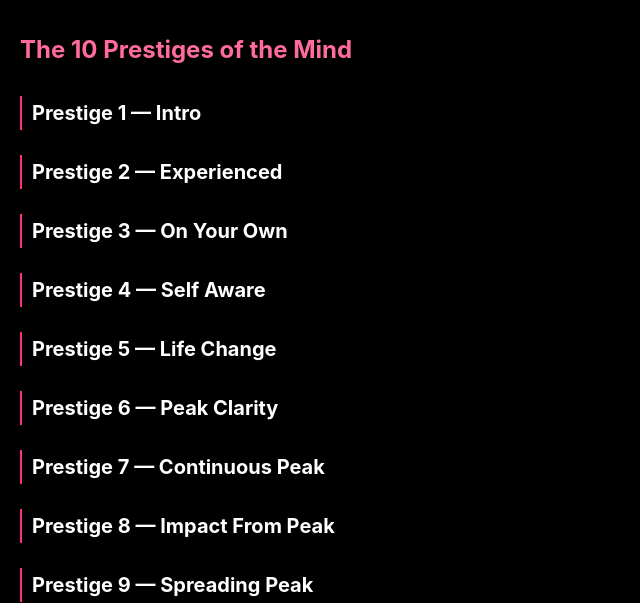
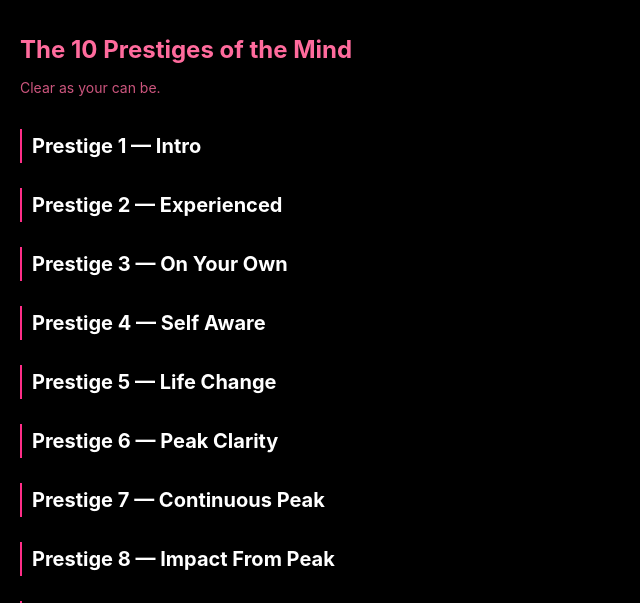
Before and after one commit to DrugFreeInu/CycPsych, a plain HTML site: page index.html in a window 1280 px wide. Shown: the part 174-777 px from the top of the page, without its empty margins (0-640 px from the left). Drawn offline with Linux system fonts and the light colour scheme.

Commit message:
Update index.html

```diff
--- a/index.html
+++ b/index.html
@@ -35,7 +35,15 @@
   h2 {
     font-size: 24px;
     margin-top: 40px;
-    margin-bottom: 10px;
+    margin-bottom: 5px;
+    color: #ff6b9d;
+  }
+
+  .tagline {
+    margin-top: 5px;
+    margin-bottom: 30px;
+    font-size: 14px;
+    opacity: 0.8;
     color: #ff6b9d;
   }
 
@@ -59,6 +67,7 @@
 
 <h1>CycPsych 101</h1>
 <h2>The 10 Prestiges of the Mind</h2>
+<div class="tagline">Clear as your can be.</div>
 
 <div class="prestige"><strong>Prestige 1 — Intro</strong></div>
 <div class="prestige"><strong>Prestige 2 — Experienced</strong></div>
```
